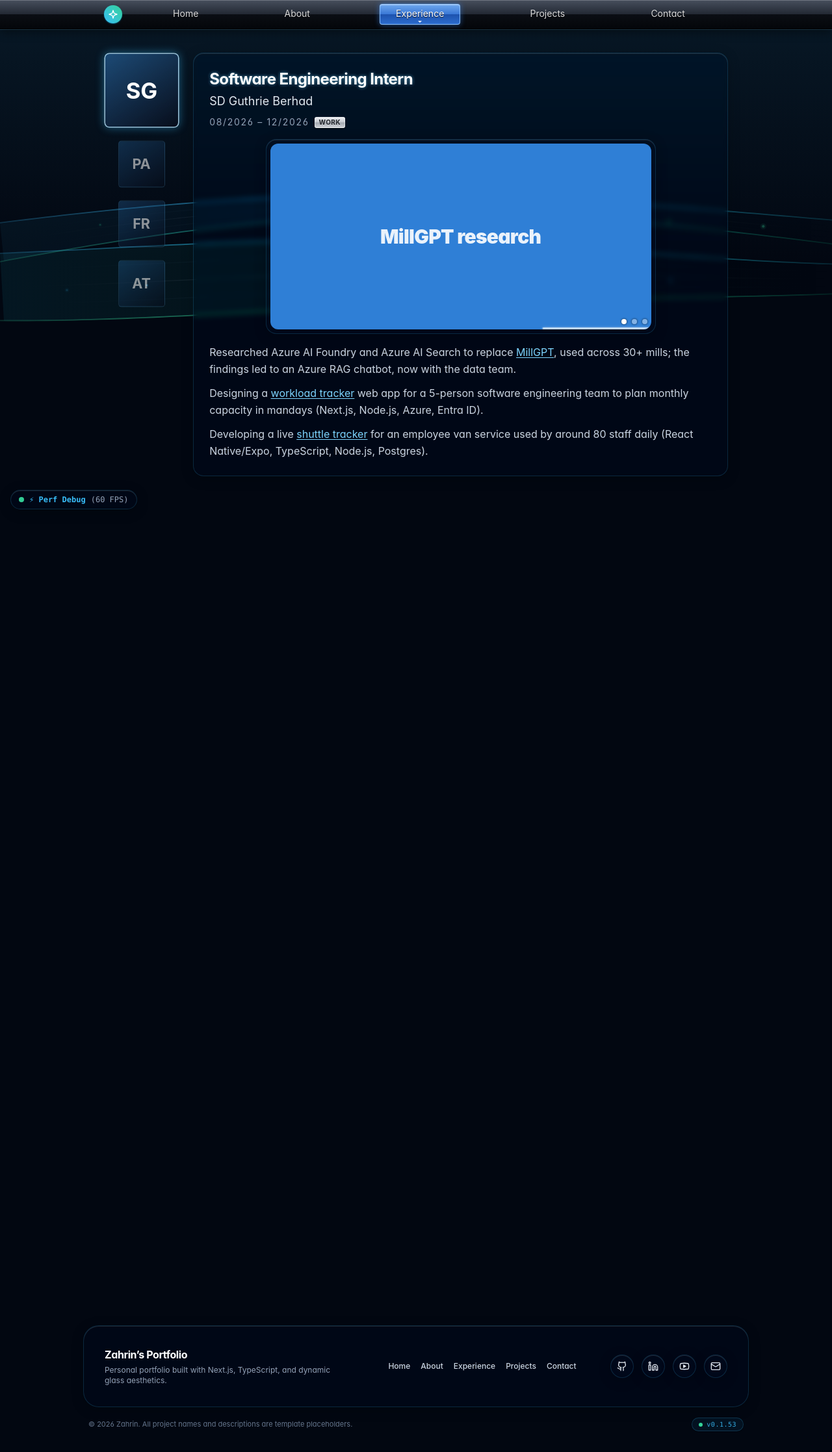
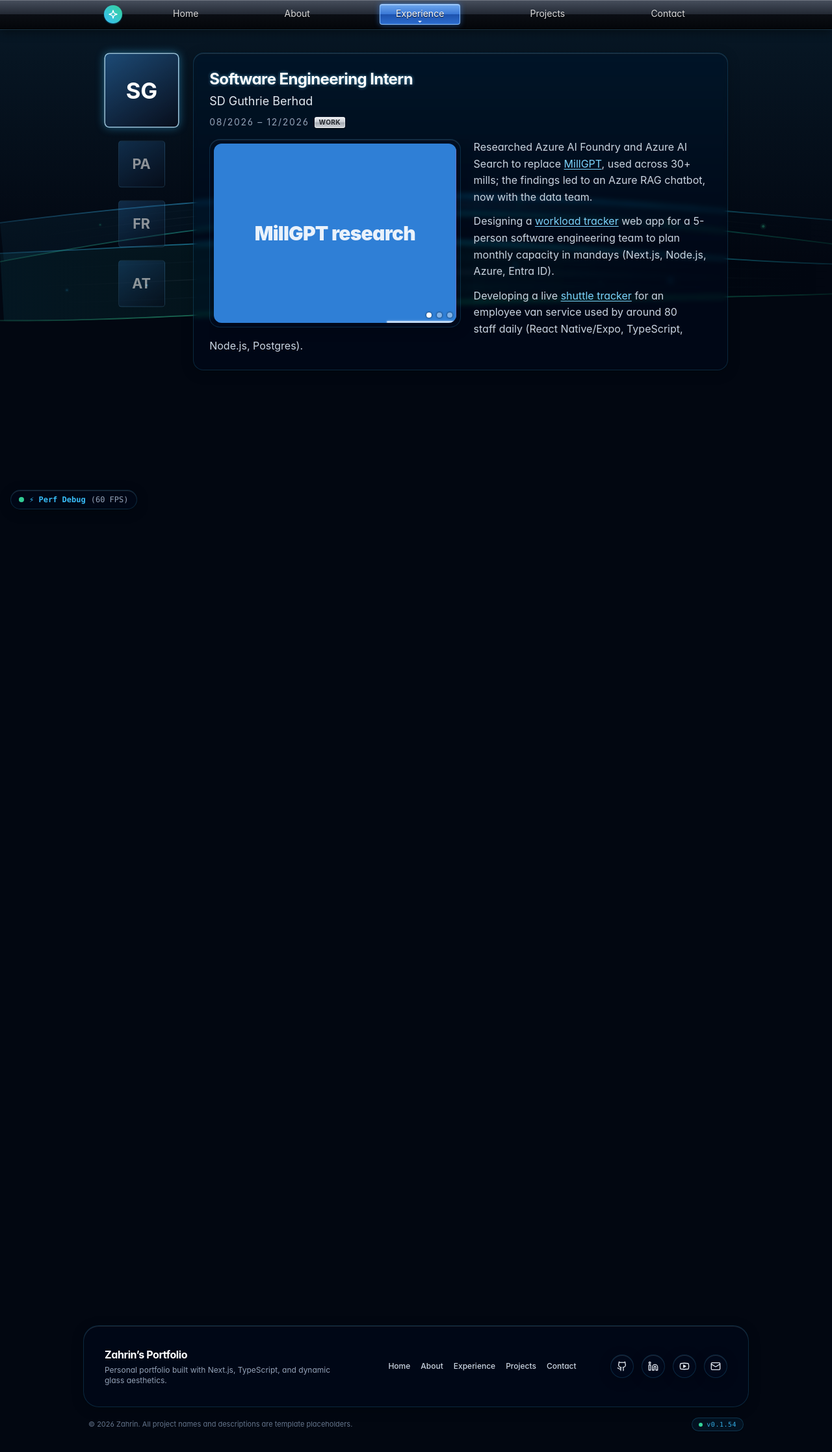
Before and after one commit to muhammadzahrin/portfolio-website, a Next.js app: page /experience in a window 1280 px wide. Shown: the whole page at 65% size. Built offline with nearby package versions, Linux system fonts and the light colour scheme.

Commit message:
feat: Experience slideshow on the left with text wrapping beside it on laptops v0.1.54
Co-Authored-By: Claude Opus 5.5 <noreply@anthropic.com>

```diff
--- a/package.json
+++ b/package.json
@@ -1,6 +1,6 @@
 {
   "name": "portfolio-website",
-  "version": "0.1.53",
+  "version": "0.1.54",
   "private": true,
   "scripts": {
     "dev": "next dev",
--- a/src/app/globals.css
+++ b/src/app/globals.css
@@ -1017,20 +1017,6 @@ html.case-open main .glass-card-surface:not(.viewer-spotlight *) {
   }
 }
 
-/* Phones: the slideshow is as wide as the panel */
-.xmb-gallery {
-  flex-shrink: 0;
-}
-
-/* Laptops: the slideshow takes the height the text leaves free (up to 300px) and stays centred, so
-   the text fits without Read more. The huge shrink factor makes it give way before the text does. */
-@media (min-width: 1024px) {
-  .xmb-gallery {
-    flex: 0 1000 300px;
-    min-height: 120px;
-  }
-}
-
 /* Page scroll drives the menu: it snaps to one stop per entry, and to the bottom for the footer */
 html:has(.xmb-track) {
   scroll-snap-type: y mandatory;
--- a/src/components/experience/XmbColumn.tsx
+++ b/src/components/experience/XmbColumn.tsx
@@ -142,20 +142,20 @@ export function XmbColumn({ items }: { items: WorkExperience[] }) {
         <div key={current._id} className="xmb-details xmb-fade flex-1 min-w-0 flex flex-col pl-1 sm:pl-2 pb-4">
           <div className="min-h-0 flex flex-col overflow-hidden rounded-2xl glass-surface border border-sky-400/20 p-4 sm:p-6">
             <Heading item={current} pulse />
-            {slides.length > 0 && (
-              <div className="xmb-gallery mt-4 flex justify-center">
+            <div
+              ref={textRef}
+              className={`mt-4 min-h-0 overflow-hidden ${clipped ? '[mask-image:linear-gradient(to_bottom,black_70%,transparent)]' : ''}`}
+            >
+              {slides.length > 0 && (
+                // Laptops: on the left (4:3, the shape of most photos), with the text running down
+                // its right side and on below it
                 <Slideshow
                   slides={slides}
                   label={`${current.organisation} photos`}
                   onOpen={setViewing}
-                  className="w-full max-w-full aspect-[2/1] lg:w-auto lg:h-full"
+                  className="mb-4 aspect-[2/1] lg:aspect-[4/3] lg:float-left lg:w-1/2 lg:mr-5 lg:mb-2"
                 />
-              </div>
-            )}
-            <div
-              ref={textRef}
-              className={`mt-4 min-h-0 overflow-hidden ${clipped ? '[mask-image:linear-gradient(to_bottom,black_70%,transparent)]' : ''}`}
-            >
+              )}
               <Paragraphs item={current} />
             </div>
             {clipped && (
--- a/src/components/layout/Footer.tsx
+++ b/src/components/layout/Footer.tsx
@@ -88,7 +88,7 @@ export function Footer() {
         <div className="flex items-center gap-2">
           <span className="inline-flex items-center gap-1.5 font-mono text-[10px] tracking-wider px-2.5 py-0.5 rounded-full bg-sky-950/30 border border-sky-400/20 text-sky-400/90 shadow-sm select-none">
             <span className="w-1.5 h-1.5 rounded-full bg-emerald-400" />
-            v0.1.53
+            v0.1.54
           </span>
         </div>
       </div>
```
Also changed, not shown: 1 other file (tests, documents, lock files or other folders).
